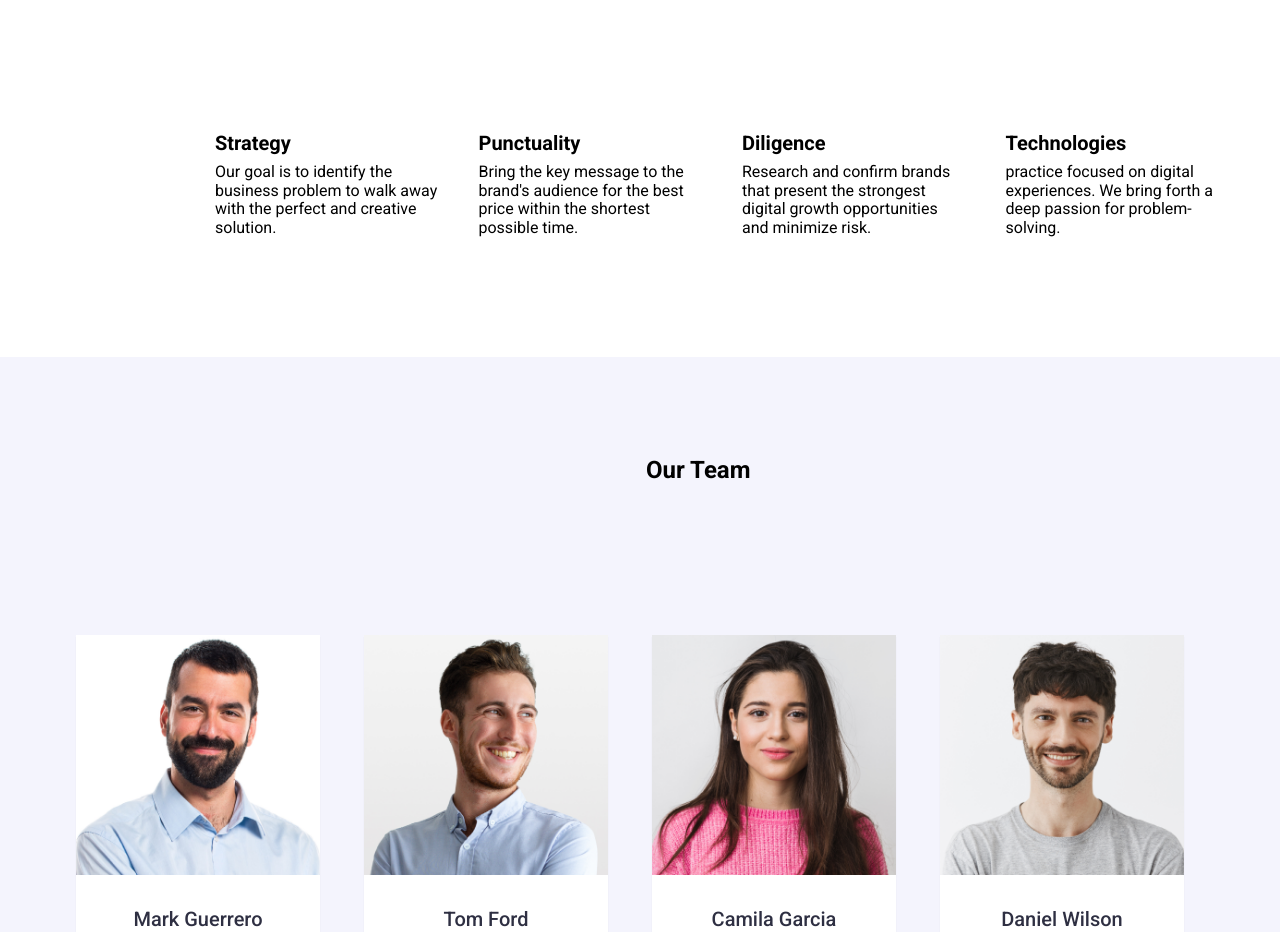
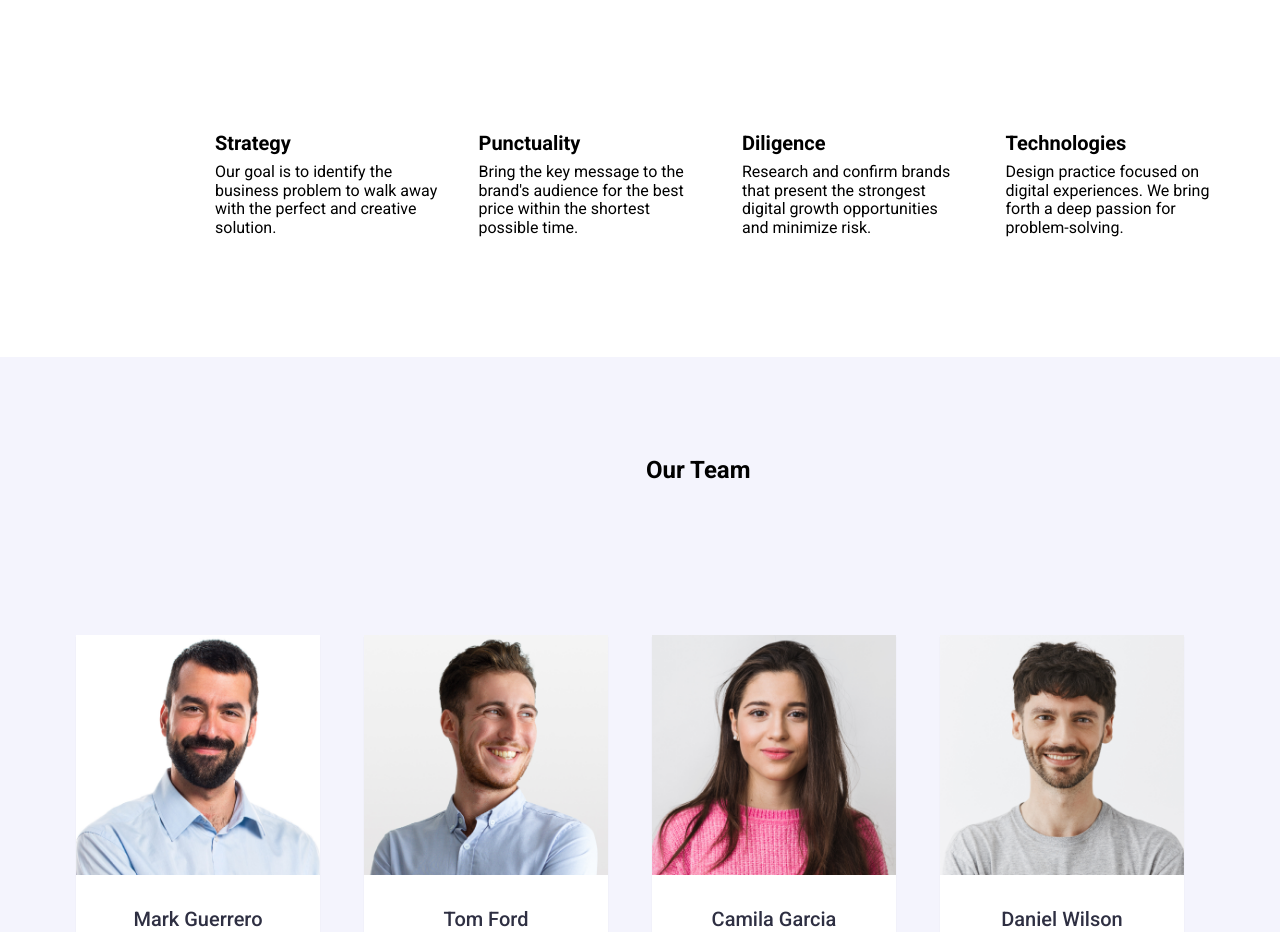
Before and after one commit to yusuffarac/goit-markup-hw-03, a plain HTML site: page index.html in a window 1280 px wide. Shown: the part 800-1732 px from the top of the page. Drawn offline with nearby package versions, Linux system fonts and the light colour scheme.

Commit message:
webstudıo

```diff
--- a/css/styles.css
+++ b/css/styles.css
@@ -123,8 +123,6 @@ section {
 .team-section-content {
   padding: 120px 0;
   background-color: #FFFFFF;
-  padding-right:  20px;
-  padding-left: 200px;
 }
 
 .goals-team li {
@@ -152,14 +150,17 @@ section {
   margin-bottom: 8px;
 }
 .goals-team {
-display: flex;
-gap: 24px;
+  display: flex;
+  gap: 24px;
 }
 .goals-team-li {
+
   margin-top: 80px;
   padding-right: 15px;
   width: calc((100% - 72px) / 4);
   max-width: 330px;
+  justify-content: center;
+  align-items: center;
 }
 .list-class {
   position: absolute;
--- a/index.html
+++ b/index.html
@@ -80,8 +80,7 @@
                     <li class="goals-team-li">
                         <h3 class="goals-h3-class">Technologies</h3>
                         <p>
-                            practice focused on digital experiences. We bring forth a deep
-                            passion for problem-solving.
+                            Design practice focused on digital experiences. We bring forth a deep passion for problem-solving.
                         </p>
                     </li>
                 </ul>
```
